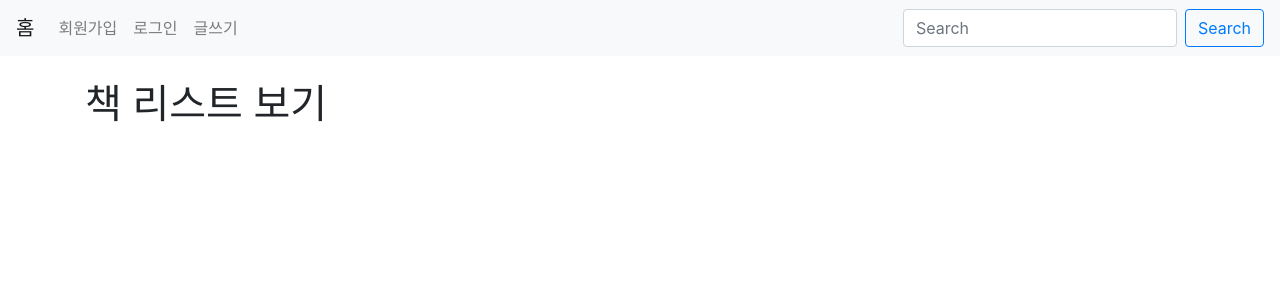
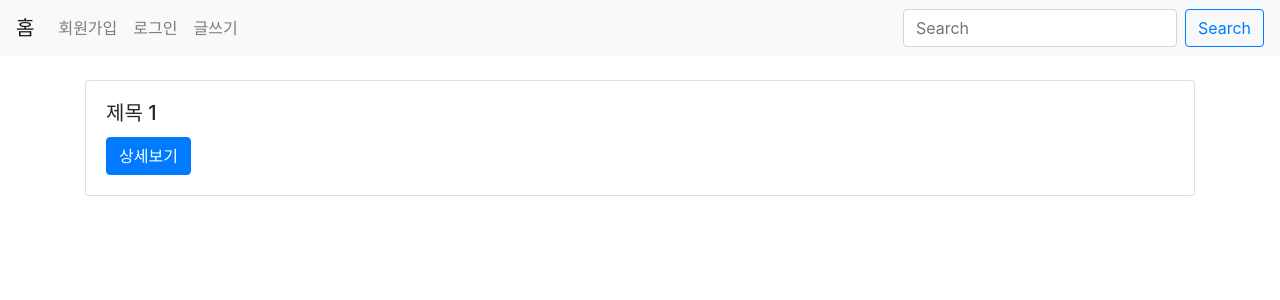
Before and after one commit to HiddenEvent/book-spring-react, a React (Create React App) app in the folder book-frontend/: page / in a window 1280 px wide. Shown: the top 300 px of the page. Built offline with nearby package versions, Linux system fonts and the light colour scheme.

Commit message:
Book 목록 출력해주기 완료

```diff
--- /dev/null
+++ b/book-frontend/src/components/BookItem.js
@@ -0,0 +1,19 @@
+import React from 'react';
+import { Card } from 'react-bootstrap';
+import { Link } from 'react-router-dom';
+
+const BookItem = () => {
+    return (
+        <Card>
+            <Card.Body>
+                <Card.Title>제목 1</Card.Title>
+                <Link to={"/post/1"} className="btn btn-primary" variant="primary">
+                    상세보기
+                </Link>
+            </Card.Body>
+
+        </Card>
+    );
+};
+
+export default BookItem;
--- a/book-frontend/src/pages/book/Home.js
+++ b/book-frontend/src/pages/book/Home.js
@@ -1,9 +1,10 @@
 import React from 'react';
+import BookItem from '../../components/BookItem';
 
 const Home = () => {
     return (
         <div>
-          <h1>책 리스트 보기</h1>
+          <BookItem/>
         </div>
     );
 };
```
Also changed, not shown: 1 other file (tests, documents, lock files or other folders).
